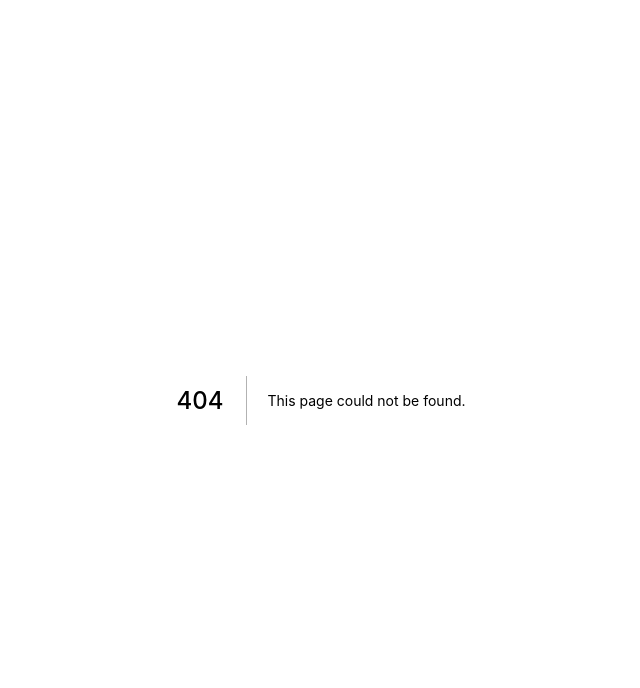
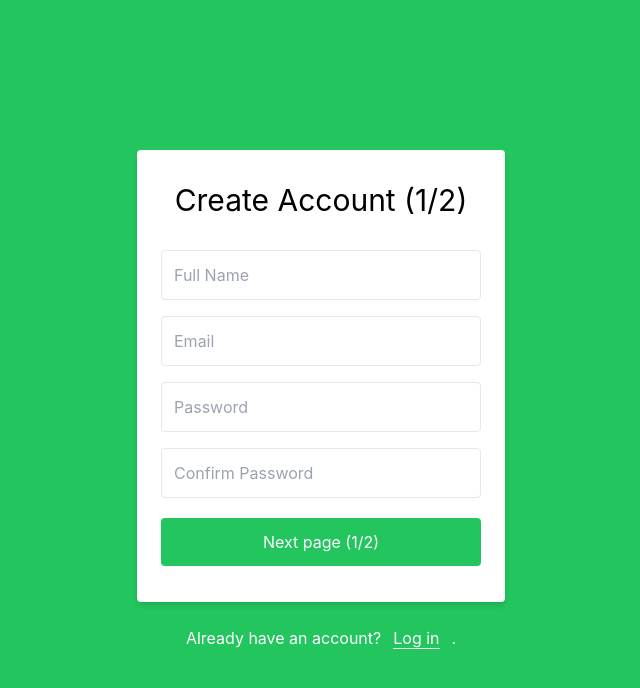
Before and after one commit to VimukthiRandika1997/School-Management-System, a Next.js app: page /signup/1 in a window 1280 px wide. Before the commit this address had no page. Shown: the top 688 px of the page, without its empty margins (319-959 px from the left). Built offline with nearby package versions, Linux system fonts and the light colour scheme.

Commit message:
signup page added

```diff
--- a/package.json
+++ b/package.json
@@ -13,6 +13,7 @@
     "@headlessui/react": "^1.6.6",
     "@heroicons/react": "^1.0.6",
     "antd": "^4.19.2",
+    "formik": "^2.2.9",
     "next": "12.1.5",
     "next-auth": "^4.10.3",
     "nodemailer": "^6.7.8",
--- a/pages/login.tsx
+++ b/pages/login.tsx
@@ -33,7 +33,7 @@ function login() {
                 <h2 className='mb-5 text-2xl font-bold'> Welcome to SMS </h2>
                 <div className='inline-block w-10 mb-2 border border-white'></div>
                 <p className='mb-10'> This is the School Management System</p>
-                <a href='#' className='inline-block px-12 py-3 font-semibold border-2 rounded-full hover:bg-white hover:text-primary ' > SignUp</a>
+                <a href='./signup/1' className='inline-block px-12 py-3 font-semibold border-2 rounded-full hover:bg-white hover:text-primary ' > SignUp</a>
             </div>
         </div>
 
--- /dev/null
+++ b/pages/signup/1.tsx
@@ -0,0 +1,51 @@
+import Form from 'antd/es/form/Form'
+import React from 'react'
+
+function signup() {
+  return (
+    <main className='min-h-screen bg-primary ' >
+      <div className="flex flex-col min-h-screen bg-grey-lighter">
+                  <div className="container flex flex-col items-center justify-center flex-1 max-w-sm px-2 mx-auto">
+                      <div className="w-full px-6 py-8 text-black bg-white rounded shadow-md">
+                          <h1 className="mb-8 text-3xl text-center">Create Account (1/2)</h1>
+                          <input
+                              type="text"
+                              className="block w-full p-3 mb-4 border rounded border-grey-light"
+                              name="fullname"
+                              placeholder="Full Name" />
+
+                          <input
+                              type="text"
+                              className="block w-full p-3 mb-4 border rounded border-grey-light"
+                              name="email"
+                              placeholder="Email" />
+
+                          <input
+                              type="password"
+                              className="block w-full p-3 mb-4 border rounded border-grey-light"
+                              name="password"
+                              placeholder="Password" />
+                          <input
+                              type="password"
+                              className="block w-full p-3 mb-4 border rounded border-grey-light"
+                              name="confirm_password"
+                              placeholder="Confirm Password" />
+
+                          <a href='../login/'
+                              className="inline-block w-full p-5 py-3 my-1 text-center text-white rounded bg-primary align-items-center "
+                          >Next page (1/2)</a>
+                      </div>
+
+                      <div className="mt-6 text-white">
+                          Already have an account?
+                          <a className="mx-3 no-underline border-b border-blue text-blue" href="../login/">
+                              Log in
+                          </a>.
+                      </div>
+                  </div>
+              </div>
+    </main>
+  )
+}
+
+export default signup
--- /dev/null
+++ b/pages/signup/2.tsx
@@ -0,0 +1,46 @@
+import Form from 'antd/es/form/Form'
+import React from 'react'
+
+function signup() {
+  return (
+    <main className='min-h-screen bg-primary ' >
+      <div className="flex flex-col min-h-screen bg-grey-lighter">
+                  <div className="container flex flex-col items-center justify-center flex-1 max-w-sm px-2 mx-auto">
+                      <div className="w-full px-6 py-8 text-black bg-white rounded shadow-md">
+                          <h1 className="mb-8 text-3xl text-center">Create Account (2/2)</h1>
+                          <input
+                              type="text"
+                              className="block w-full p-3 mb-4 border rounded border-grey-light"
+                              name="fullname"
+                              placeholder="Full Name" />
+
+                          <input
+                              type="text"
+                              className="block w-full p-3 mb-4 border rounded border-grey-light"
+                              name="email"
+                              placeholder="Email" />
+
+                          <input
+                              type="password"
+                              className="block w-full p-3 mb-4 border rounded border-grey-light"
+                              name="password"
+                              placeholder="Password" />
+                          <input
+                              type="password"
+                              className="block w-full p-3 mb-4 border rounded border-grey-light"
+                              name="confirm_password"
+                              placeholder="Confirm Password" />
+                          <button
+                                type="submit"
+                                className="w-full py-3 my-1 text-center text-white rounded bg-primary hover:bg-green-dark focus:outline-none"
+                            >Create Account</button>
+
+
+                      </div>
+                  </div>
+              </div>
+    </main>
+  )
+}
+
+export default signup
```
Also changed, not shown: 2 other files (tests, documents, lock files or other folders).
